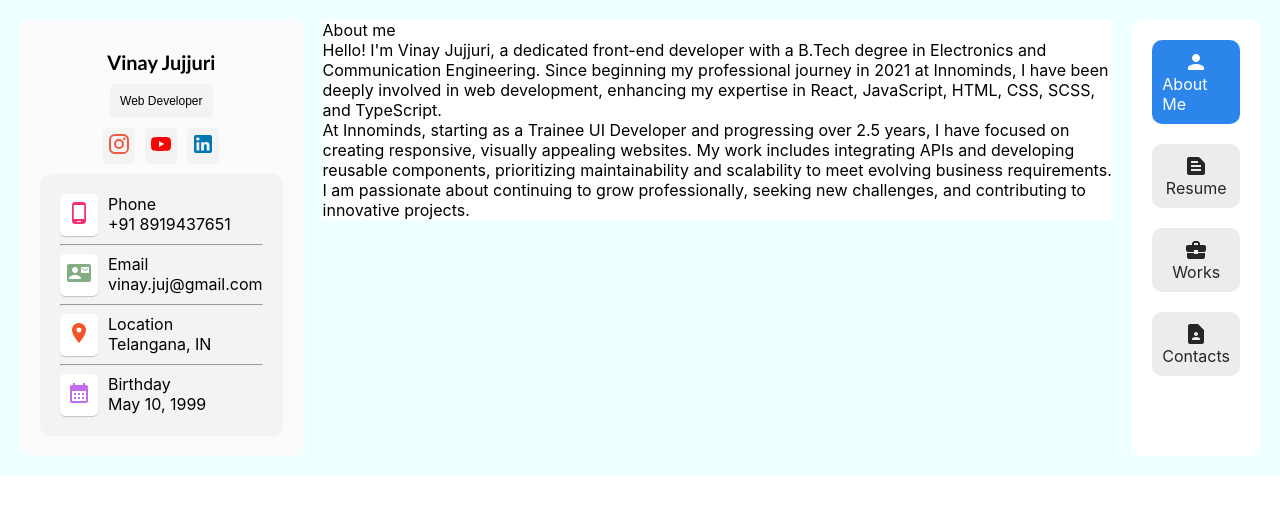
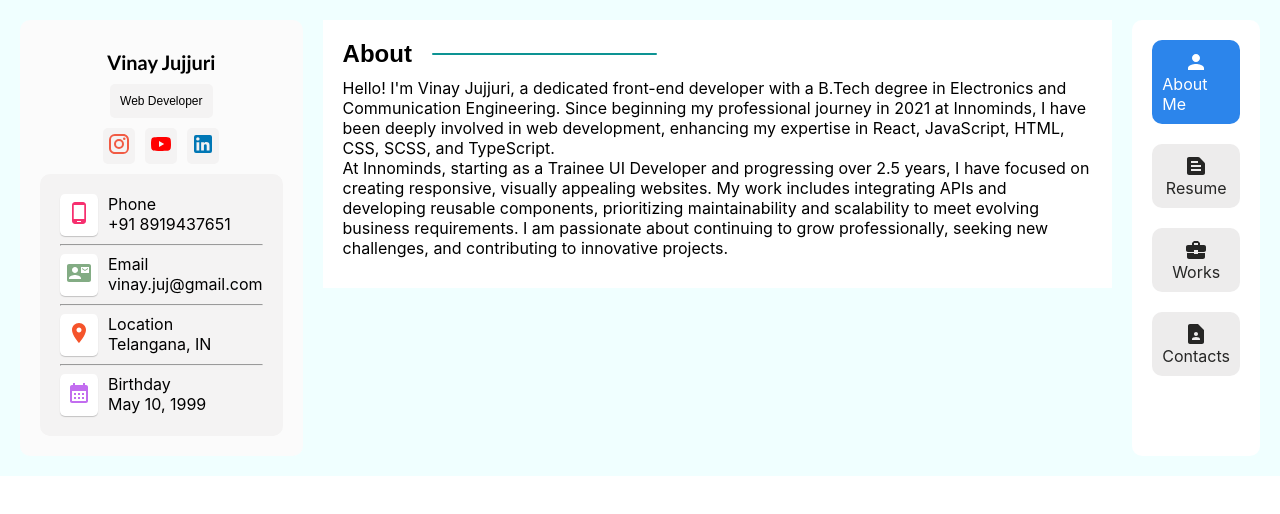
Before and after one commit to vinayjujjuri/vinayJujjuri_website, a React (Create React App) app in the folder my-website/: page / in a window 1280 px wide. Shown: the top 514 px of the page. Built offline with nearby package versions, Linux system fonts and the light colour scheme.

Commit message:
added about me

```diff
--- a/my-website/src/components/aboutMe/aboutMe.module.css
+++ b/my-website/src/components/aboutMe/aboutMe.module.css
@@ -1,3 +1,25 @@
 .aboutMeContainer {
     background-color: #fff;
+    padding: 20px;
 }
+.headingContainer {
+    display: flex;
+    gap: 20px;
+}
+.about {
+    font-size: 24px;
+    font-family: Arial, Helvetica, sans-serif;
+    font-weight: bold;
+}
+.line {
+    margin-top: auto;
+    margin-bottom: auto;
+    width: 30%;
+    height: 2px;
+    background-color: rgb(13, 147, 147);
+    border-radius: 2px;
+}
+.contentContainer {
+    margin-top: 10px;
+    margin-bottom: 10px;
+}
--- a/my-website/src/components/aboutMe/aboutMe.tsx
+++ b/my-website/src/components/aboutMe/aboutMe.tsx
@@ -1,14 +1,20 @@
 import styles from './aboutMe.module.css';
+import Divider from '@mui/material/Divider';
 
 function AboutMeComponent() {
     return (
         <div className={styles.aboutMeContainer}>
-            <div>About me</div>
-
-            <div>
-                Hello! I'm Vinay Jujjuri, a dedicated front-end developer with a B.Tech degree in Electronics and Communication Engineering. Since beginning my professional journey in 2021 at Innominds, I have been deeply involved in web development, enhancing my expertise in React, JavaScript, HTML, CSS, SCSS, and TypeScript.
-                <br />
-                At Innominds, starting as a Trainee UI Developer and progressing over 2.5 years, I have focused on creating responsive, visually appealing websites. My work includes integrating APIs and developing reusable components, prioritizing maintainability and scalability to meet evolving business requirements. I am passionate about continuing to grow professionally, seeking new challenges, and contributing to innovative projects.
+            <div className={styles.headingContainer}>
+                <div className={styles.about}>About</div>
+                <div className={styles.line}></div>
+            </div>
+            <div className={styles.contentContainer}>
+                <div>
+                    Hello! I'm Vinay Jujjuri, a dedicated front-end developer with a B.Tech degree in Electronics and Communication Engineering. Since beginning my professional journey in 2021 at Innominds, I have been deeply involved in web development, enhancing my expertise in React, JavaScript, HTML, CSS, SCSS, and TypeScript.
+                </div>
+                <div>
+                    At Innominds, starting as a Trainee UI Developer and progressing over 2.5 years, I have focused on creating responsive, visually appealing websites. My work includes integrating APIs and developing reusable components, prioritizing maintainability and scalability to meet evolving business requirements. I am passionate about continuing to grow professionally, seeking new challenges, and contributing to innovative projects.
+                </div>
             </div>
         </div>
     );
```
